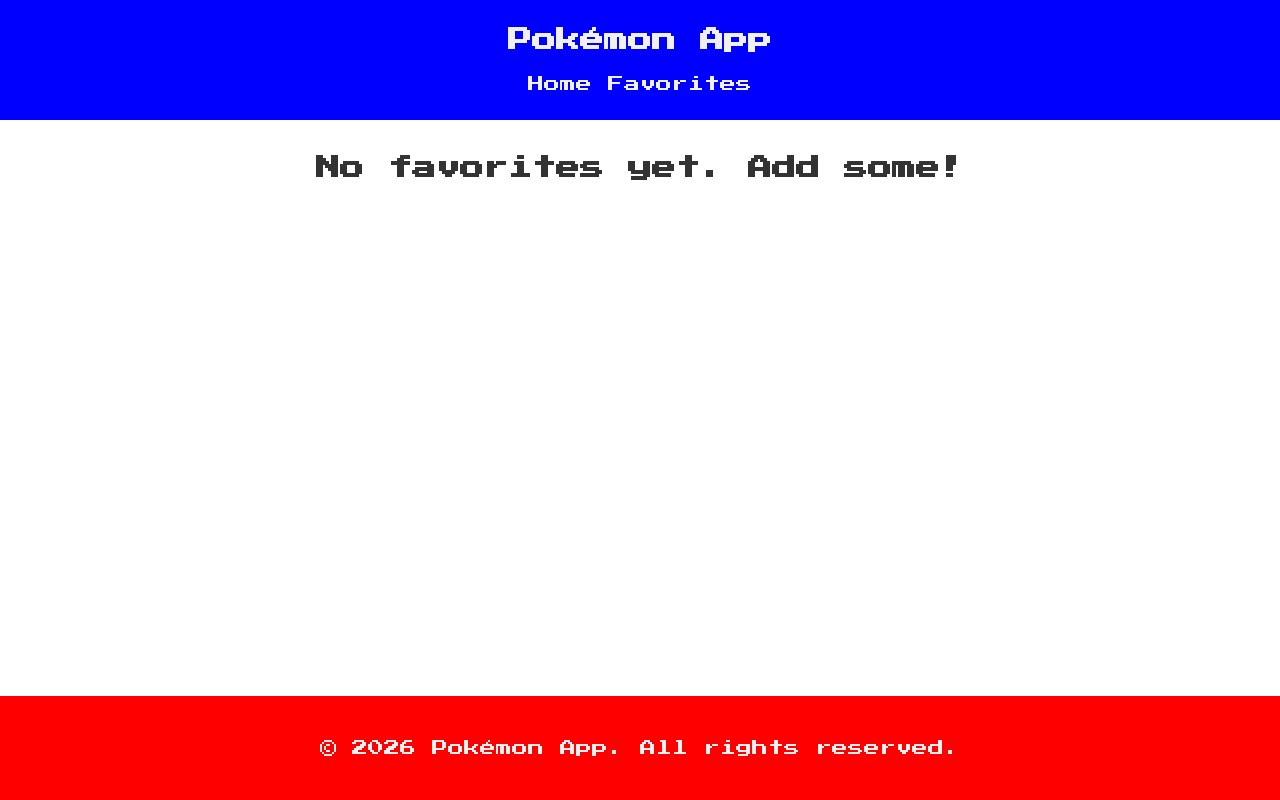
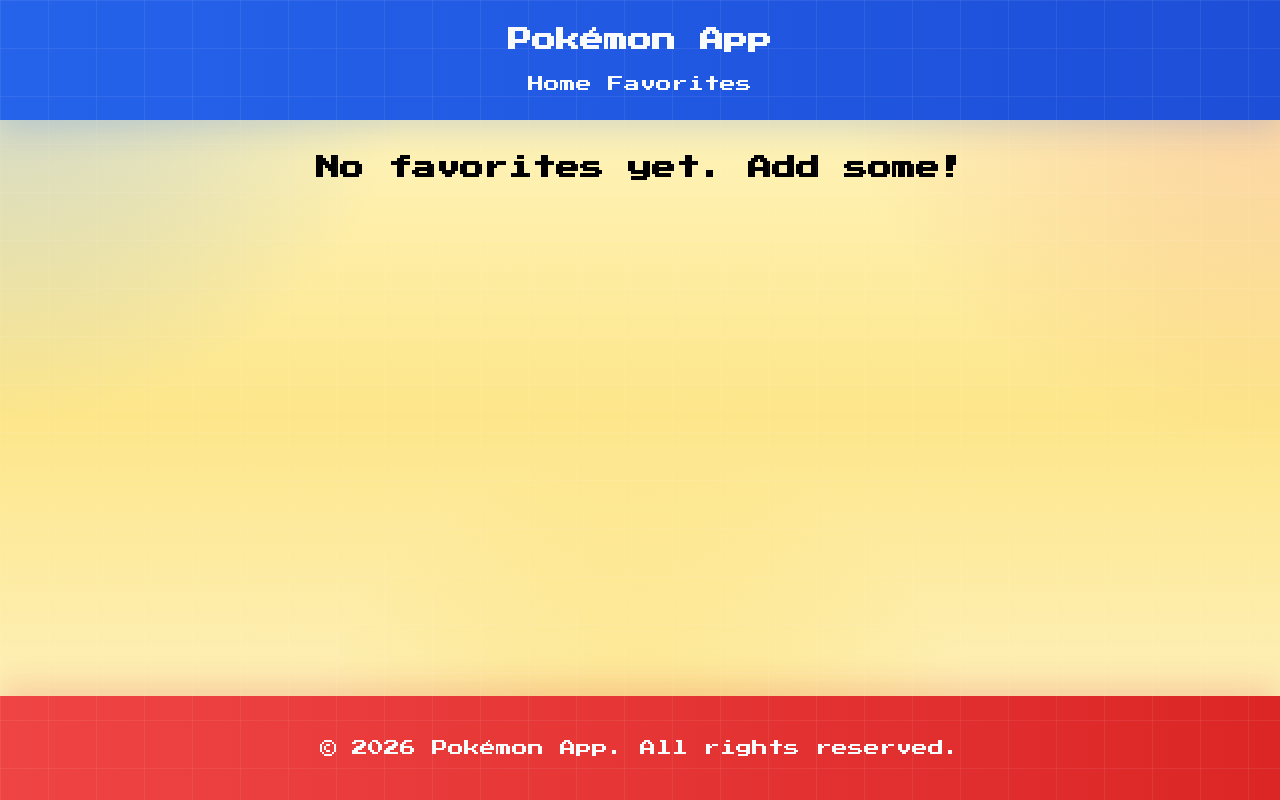
Before and after one commit to Andreasjonsson00/pokemon-api-app, a React (Vite) app: page /Favorites in a window 1280 px wide. Built offline with nearby package versions, Linux system fonts and the light colour scheme.

Commit message:
style changes

```diff
--- a/src/index.css
+++ b/src/index.css
@@ -2,25 +2,55 @@
 @import "tailwindcss";
 
 :root {
-  --primary-color: #ff0000;
-  --secondary-color: blue;
-  --header-footer-color: #f0f0f0;
-  --text-color: #333333;
+  --header-background-color: linear-gradient(90deg, #2563eb 0%, #1d4ed8 100%);
+  --footer-background-color: linear-gradient(90deg, #ef4444 0%, #dc2626 100%);
+  --header-footer-text: #f8fafc;
+  --text-color: #000000;
+  --pokemon-container: #fef3c7;
   font-family: "Press Start 2P", cursive;
   text-align: center;
 }
 
+html {
+  min-height: 100%;
+}
+
 body {
-  background-color: var(--background-color);
+  min-height: 100vh;
+  background-image:
+    radial-gradient(circle at top left, rgba(59, 130, 246, 0.28), transparent 28%),
+    radial-gradient(circle at top right, rgba(239, 68, 68, 0.22), transparent 30%),
+    radial-gradient(circle at bottom center, rgba(250, 204, 21, 0.26), transparent 34%),
+    linear-gradient(180deg, #fff8cc 0%, #fde68a 52%, #fef3c7 100%);
+  background-attachment: fixed;
   color: var(--text-color);
+  position: relative;
+}
+
+body::before {
+  content: "";
+  position: fixed;
+  inset: 0;
+  pointer-events: none;
+  opacity: 0.2;
+  background-image:
+    linear-gradient(rgba(255, 255, 255, 0.35) 1px, transparent 1px),
+    linear-gradient(90deg, rgba(255, 255, 255, 0.35) 1px, transparent 1px);
+  background-size: 48px 48px;
 }
 
 footer {
-  background-color: var(--primary-color);
-  color: var(--header-footer-color);
+  background: var(--footer-background-color);
+  color: var(--header-footer-text);
+  box-shadow: 0 -10px 30px rgba(220, 38, 38, 0.18);
 }
 
 header {
-  background-color: var(--secondary-color);
-  color: var(--header-footer-color);
+  background: var(--header-background-color);
+  color: var(--header-footer-text);
+  box-shadow: 0 10px 30px rgba(37, 99, 235, 0.18);
 }
+
+.pokemon-container {
+   background-color: var(--pokemon-container);
+}
--- a/src/pages/Favorites.jsx
+++ b/src/pages/Favorites.jsx
@@ -14,7 +14,7 @@
           No favorites yet. Add some!
         </p>
       ) : (
-        <div className="pokemon-container mt-4 flex flex-wrap justify-center gap-4 rounded-lg border bg-gray-100 p-4 shadow-md sm:p-7">
+        <div className="pokemon-container mt-4 flex flex-wrap justify-center gap-4 rounded-lg border p-4 shadow-md sm:p-7">
           {favorites.map((p) => (
             <Pokemon
               key={p.name}
--- a/src/pages/Home.jsx
+++ b/src/pages/Home.jsx
@@ -35,7 +35,7 @@
       <h1 className="my-8 text-xl font-bold sm:text-2xl">
         Add your Favorite Pokémon
       </h1>
-      <div className="pokemon-container mt-4 flex flex-wrap justify-center gap-4 rounded-lg border bg-gray-100 p-4 sm:p-7">
+      <div className="pokemon-container mt-4 flex flex-wrap justify-center gap-4 rounded-lg border p-4 sm:p-7">
         {pokemon.map((p) => (
           <Pokemon
             key={p.id}
--- a/src/pages/PokemonDetails.jsx
+++ b/src/pages/PokemonDetails.jsx
@@ -37,7 +37,7 @@
       <h2 className="mt-8 mb-8 text-xl font-bold sm:text-2xl">
         Gotta catch 'em all!
       </h2>
-      <div className="flex flex-col mt-4 flex-wrap justify-center gap-4 rounded-lg border bg-gray-100 p-4 sm:p-7 m-5">
+      <div className="pokemon-container flex flex-col mt-4 flex-wrap justify-center gap-4 rounded-lg border p-4 sm:p-7 m-5">
         <div className="flex flex-col items-center gap-3 sm:flex-row sm:justify-center">
           <h1 className="text-center text-xl font-bold capitalize sm:text-2xl">
             {pokemon.name}
```
